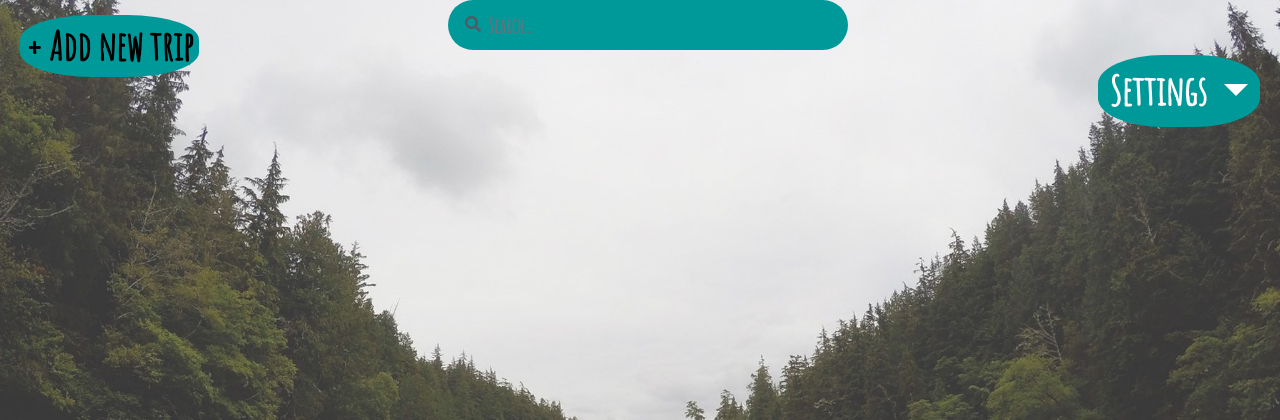
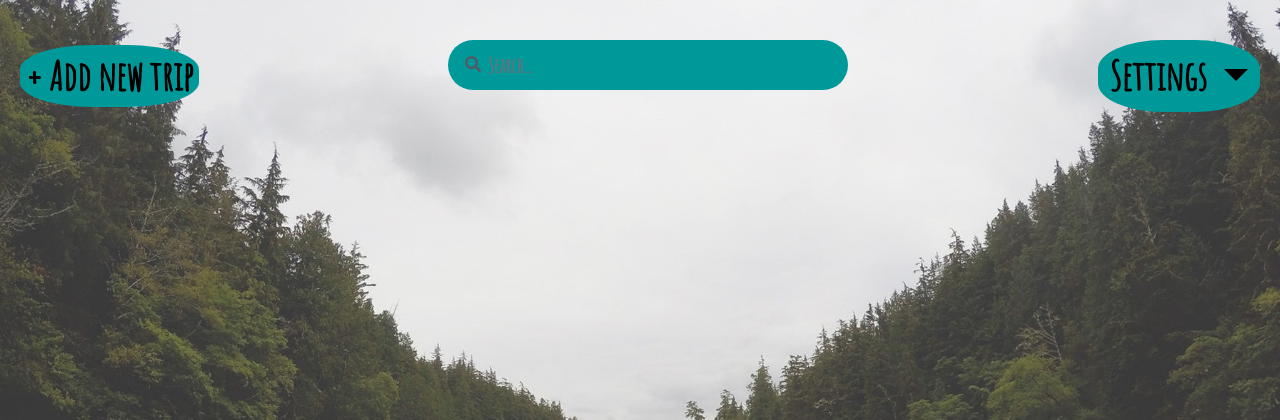
Before and after one commit to ricaju/zadatak_izlet, a Flask app: page /home in a window 1280 px wide. Shown: the top 420 px of the page. Run offline with Flask 2, Linux system fonts and the light colour scheme; the visitor is signed in with stand-in values (Sample User, id 1); data that the repository does not hold is empty; some libraries are stand-ins or nearby versions.

Commit message:
blabla
gumbovi

```diff
--- a/app/static/styles/style.css
+++ b/app/static/styles/style.css
@@ -25,6 +25,7 @@ header li a {
 	font-weight: bold;
 	border-radius: 40%;
 	border: none;
+	color: black;
 	background-color: #009999;
 	font-size: 40px;
 }
@@ -76,13 +77,13 @@ header li a {
 
 #add_btn {
 	position: absolute;
-	top: 15px;
+	top: 45px;
 	left: 20px;
 }
 
 #dropdownMenuButton {
 	position: absolute;
-	top: 15px;
+	top: auto;
 	right: 20px;
 }
 
@@ -161,7 +162,7 @@ header li a {
   -webkit-border-radius: 5px;
   -moz-border-radius: 5px;
   border-radius: 40px;
-  top: -40px;
+  top: auto;
   color: black;
   font-weight: bold;
   font-family: 'Amatic SC', cursive;
@@ -176,10 +177,12 @@ header li a {
 
 .container-1 input#search:-moz-placeholder { /* Firefox 18- */
    color: #65737e;
+   top: auto;
 }
 
 .container-1 input#search::-moz-placeholder {  /* Firefox 19+ */
    color: #65737e;
+   top: auto;
 }
 
 .container-1 input#search:-ms-input-placeholder {
@@ -187,9 +190,9 @@ header li a {
 }
 .container-1 .icon{
   position: absolute;
-  top: -40px;
   margin-left: 17px;
   z-index: 1;
   color: #4f5b66;
   padding-top: 12px;
+  top: auto;
 }
--- a/app/templates/home.html
+++ b/app/templates/home.html
@@ -10,7 +10,7 @@
 <body>
 	<header>
 		<ul>
-			<li><a class="newtrip" href="{{ url_for('newtrip') }}"><button class="btn1" id = "add_btn">+ Add new trip</button></a></li>
+			<li><a class="newtrip" href="{{ url_for('newtrip') }}"><button  id = "add_btn">+ Add new trip</button></a></li>
 			</ul>
 			<div class="dropdown">
   <button class="btn btn-secondary dropdown-toggle" type="button" id="dropdownMenuButton" data-toggle="dropdown" aria-haspopup="true" aria-expanded="false">
```
